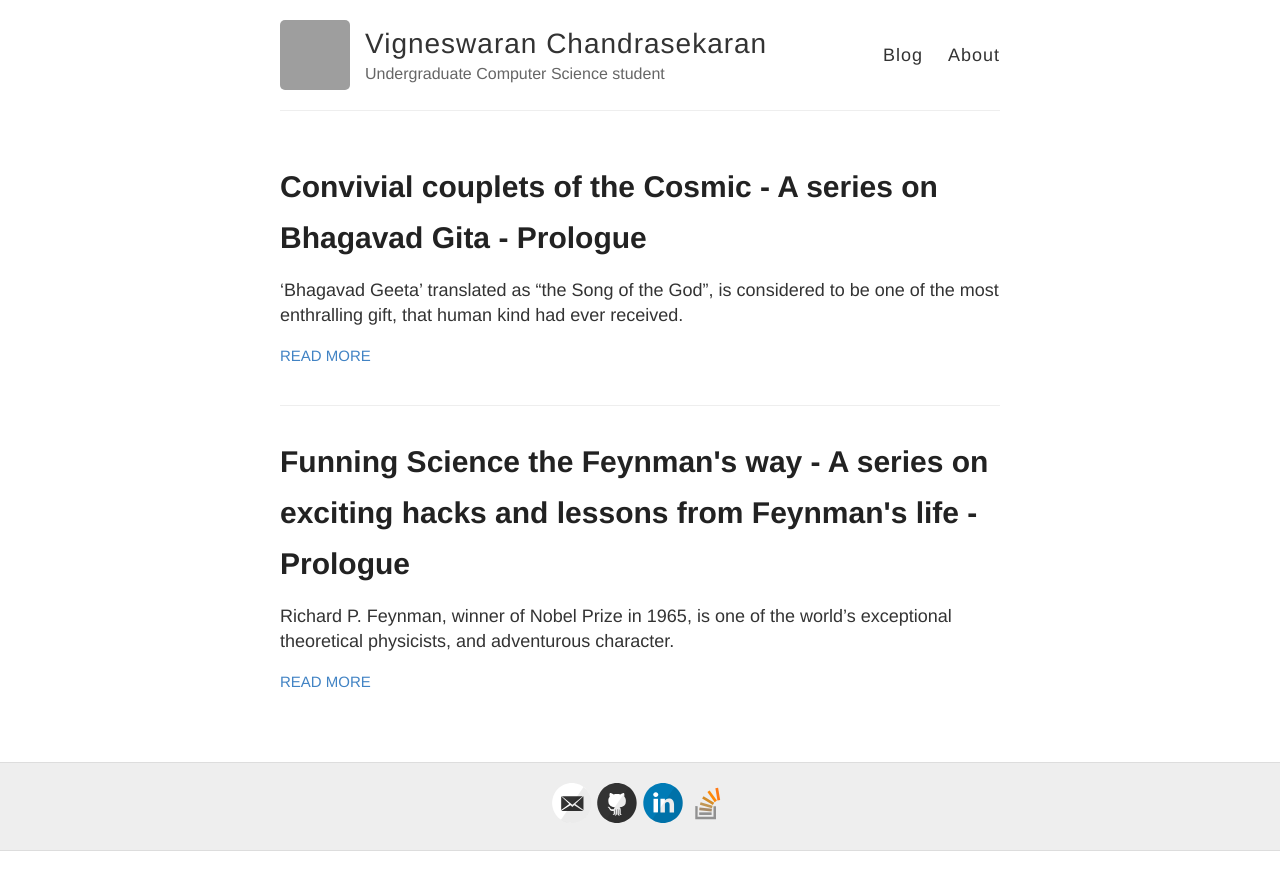
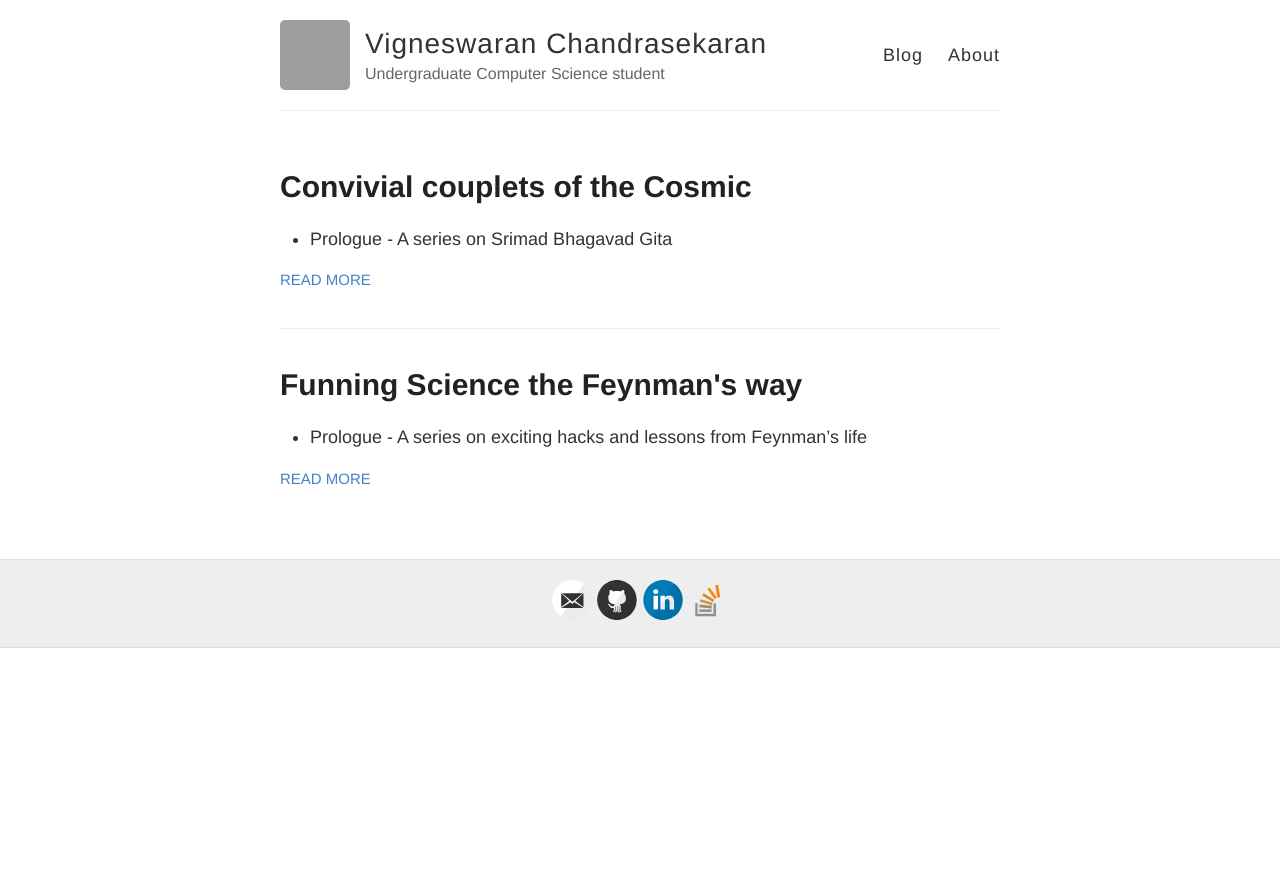
Before and after one commit to vigneswaran-chandrasekaran/Vigneswaran-chandrasekaran.github.io, a Jekyll site: the page built from index.html, in a window 1280 px wide. Shown: the top 890 px of the page. Built offline with Jekyll 4.4.1, drawn with Linux system fonts in a browser that asks for light colours; grey boxes are pictures that could not be loaded.

Commit message:
Add prologues

```diff
--- a/_posts/2020-04-27-bg_ch2.md
+++ b/_posts/2020-04-27-bg_ch2.md
@@ -1,13 +1,15 @@
 ---
 layout: post
-title: Convivial couplets of the Cosmic - A series on Bhagavad Gita - Prologue
+title: Convivial couplets of the Cosmic
 ---
+
+- Prologue - A series on Srimad Bhagavad Gita
 
 'Bhagavad Geeta' translated as "the Song of the God", is considered to be one of the most
 enthralling gift, that human kind had ever received.
 
 <img src = "https://d.ibtimes.co.uk/en/full/1435261/hubble-25th-anniversary-image.jpg?w=1180&f=45903b27196606d121cc8942a4fbf57d">
-<h10> Image source: d.ibtimes.co.uk </h10>
+<i> [Image source: d.ibtimes.co.uk] </i>
 
 It had broken the bounds made by religion,
 region, language, caste, creed etc. (you name it.) and magnetized the readers with its aphorism.
```
Also changed, not shown: _posts/2020-04-26-feynman_ln1.md (+5 -1 lines).
